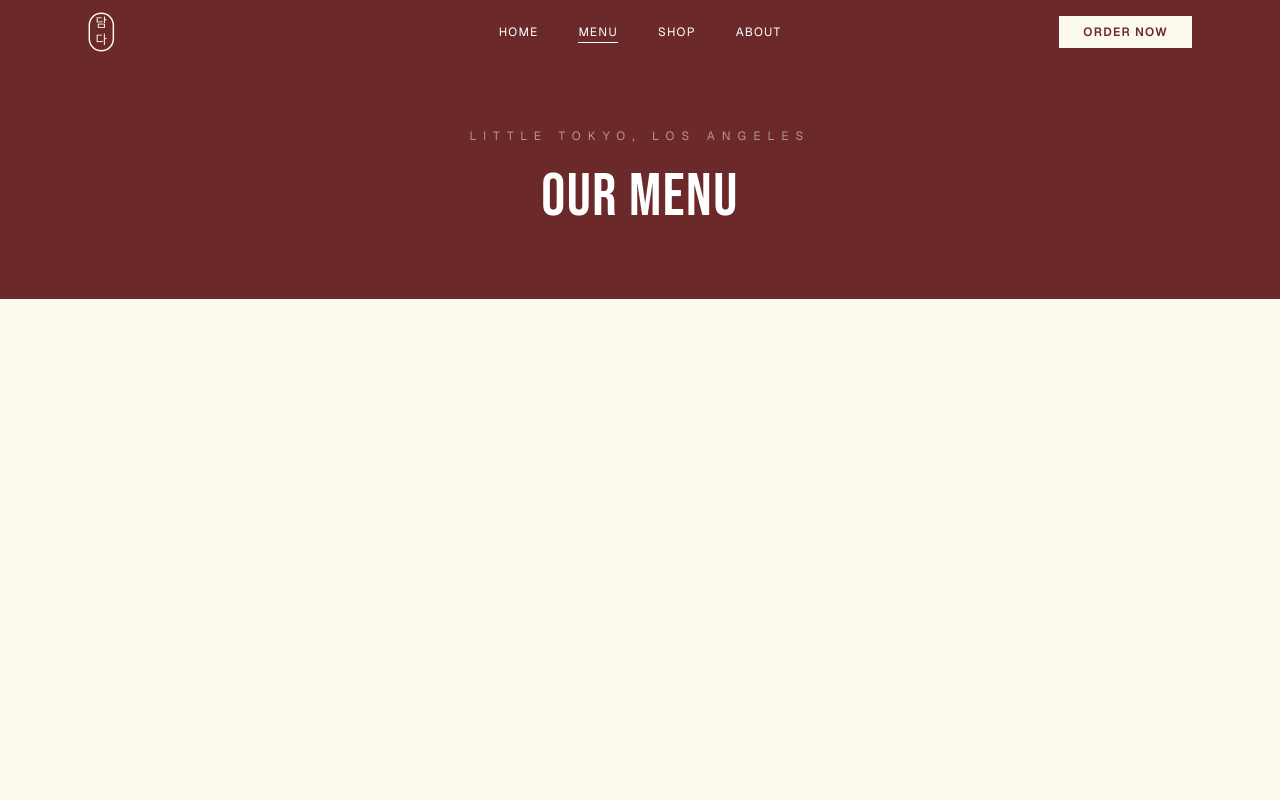
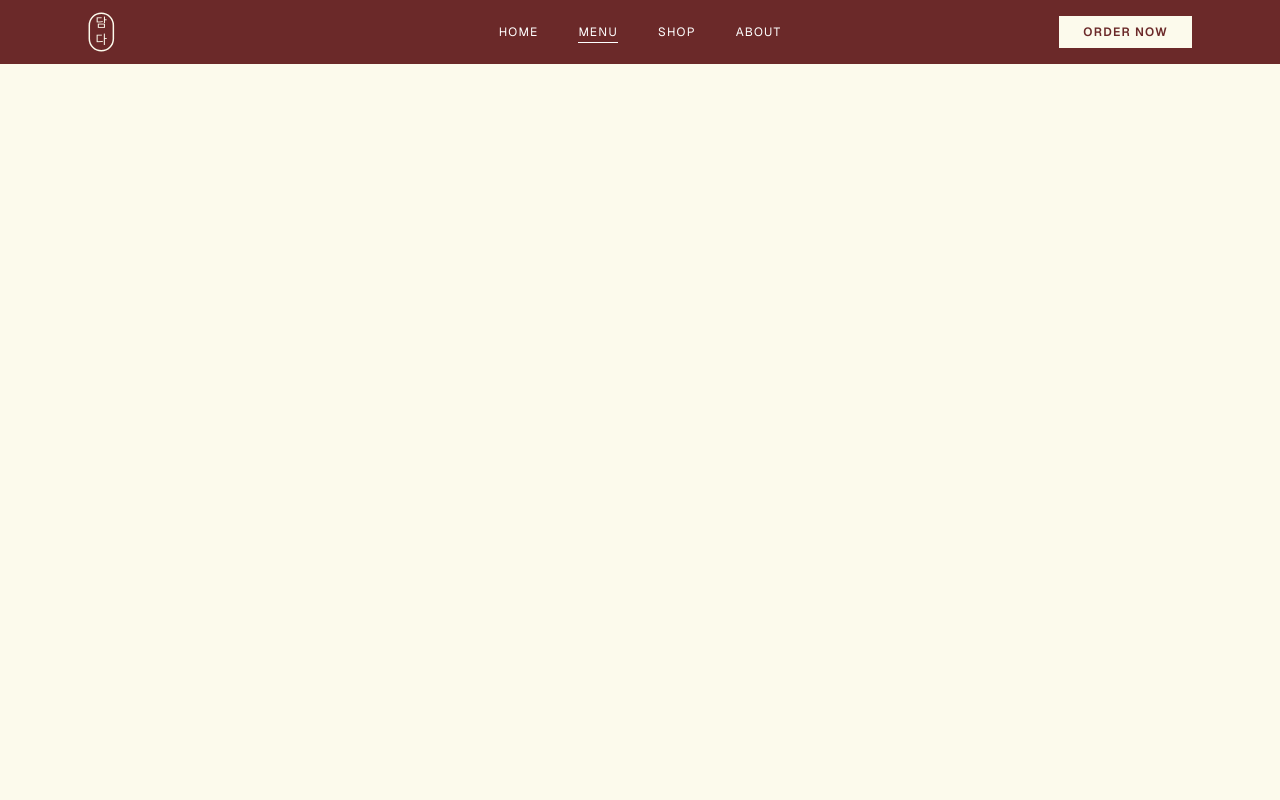
Before and after one commit to jesamson/damda, a Next.js app: page /menu in a window 1280 px wide. Shown: the top 800 px of the page. Built offline with nearby package versions, Linux system fonts and the light colour scheme.

Commit message:
Shop: fix all product photos; menu: full-height PDF, no toolbar

```diff
--- a/app/menu/page.tsx
+++ b/app/menu/page.tsx
@@ -8,30 +8,17 @@ export const metadata: Metadata = {
 export default function MenuPage() {
   return (
     <>
-      {/* Hero */}
-      <section className="bg-burgundy text-white py-16 text-center">
-        <div className="max-w-2xl mx-auto px-6">
-          <p className="text-xs tracking-[0.6em] uppercase text-white/50 mb-4">
-            Little Tokyo, Los Angeles
-          </p>
-          <h1 className="font-heading text-5xl md:text-6xl tracking-wide leading-tight">
-            Our Menu
-          </h1>
-        </div>
-      </section>
-
-      {/* PDF embed — desktop */}
-      <section className="hidden md:block bg-cream">
+      {/* PDF — full height, no toolbar */}
+      <div className="hidden md:block" style={{ height: "calc(100vh - 4rem)" }}>
         <iframe
-          src="/menu.pdf"
-          className="w-full"
-          style={{ height: "90vh" }}
+          src="/menu.pdf#toolbar=0&navpanes=0&scrollbar=0"
+          className="w-full h-full"
           title="Damda Menu"
         />
-      </section>
+      </div>
 
       {/* Mobile fallback */}
-      <section className="md:hidden bg-cream py-16 text-center px-6">
+      <div className="md:hidden bg-cream py-16 text-center px-6">
         <p className="text-sm text-gray-500 mb-6">
           View or download the full menu below.
         </p>
@@ -43,7 +30,7 @@ export default function MenuPage() {
         >
           Open Menu PDF
         </a>
-      </section>
+      </div>
     </>
   );
 }
--- a/app/shop/page.tsx
+++ b/app/shop/page.tsx
@@ -10,7 +10,7 @@ const products = [
     category: "Espresso Machines",
     price: 899,
     description: "Semi-automatic with PID temperature control and a commercial-grade 58mm portafilter.",
-    photo: "photo-1510707577719-ae7c14805e3a",
+    photo: "photo-1608354580875-30bd4168b351",
   },
   {
     id: 2,
@@ -18,39 +18,39 @@ const products = [
     category: "Espresso Machines",
     price: 499,
     description: "Designed for the home barista. 15-bar pressure pump, built-in steam wand.",
-    photo: "photo-1521302200778-33500795e128",
+    photo: "photo-1511920170033-f8396924c348",
   },
   {
     id: 3,
-    name: "The Classic Espresso Machine",
-    category: "Espresso Machines",
-    price: 1299,
-    description: "Commercial-grade dual boiler. Built to last, built for precision.",
-    photo: "photo-1495474472287-4d71bcdd2085",
-  },
-  {
-    id: 4,
     name: "Double Wall Glass Set",
     category: "Glassware",
     price: 48,
     description: "Set of 2. Borosilicate double-wall glasses keep your drink at the right temperature.",
-    photo: "photo-1556909172-54557c7e4fb7",
+    photo: "photo-1570968915860-54d5c301fa9f",
+  },
+  {
+    id: 4,
+    name: "Can Glass Set",
+    category: "Glassware",
+    price: 38,
+    description: "Set of 4 can-shaped glasses. Perfect for cold brew, iced lattes, and more.",
+    photo: "photo-1517701604599-bb29b565090c",
   },
   {
     id: 5,
-    name: "Cortado Glass Set",
+    name: "Chemex Pour-Over",
     category: "Glassware",
-    price: 38,
-    description: "Set of 4 hand-blown cortado glasses. The same ones we use at the café.",
-    photo: "photo-1507133750040-4a8f57021571",
+    price: 65,
+    description: "Classic 6-cup Chemex. Brews a clean, bright cup with a timeless silhouette.",
+    photo: "photo-1442512595331-e89e73853f31",
   },
   {
     id: 6,
-    name: "Ceramic Pour-Over Set",
+    name: "French Press",
     category: "Glassware",
-    price: 65,
-    description: "Includes ceramic dripper and carafe. Minimalist design, maximum clarity.",
-    photo: "photo-1498804103079-a6351b050096",
+    price: 45,
+    description: "Stainless and glass construction. Full immersion brewing for a rich, bold cup.",
+    photo: "photo-1445116572660-236099ec97a0",
   },
 ];
 
```
